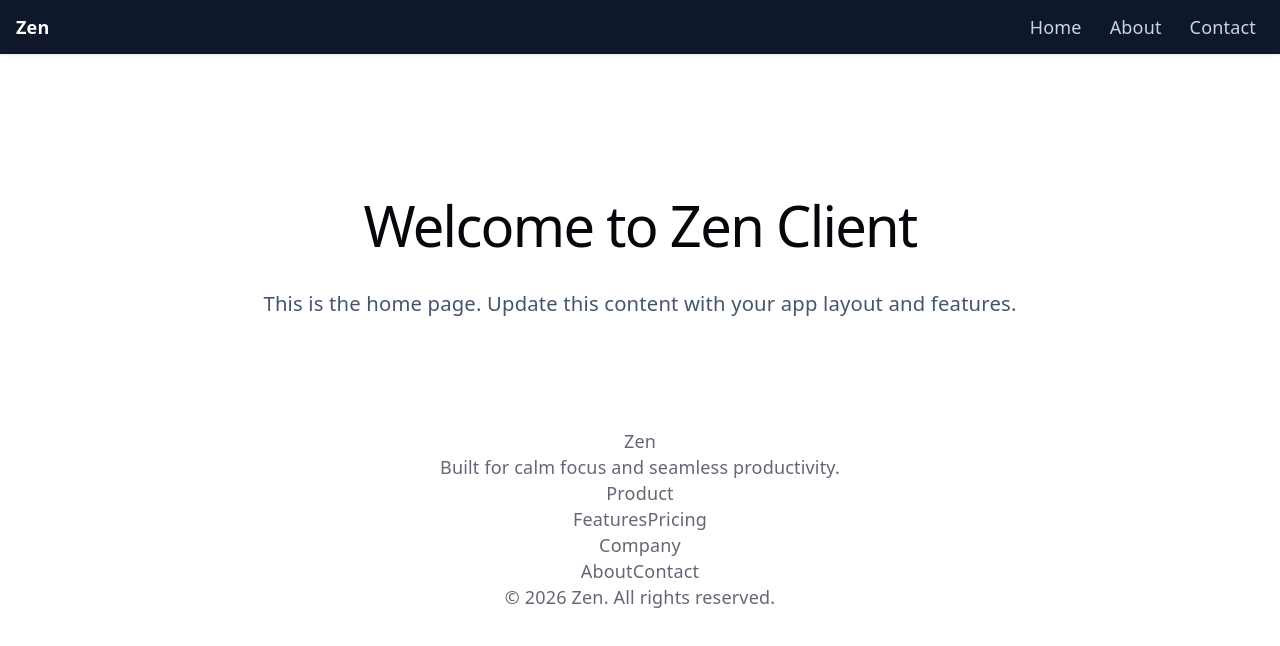
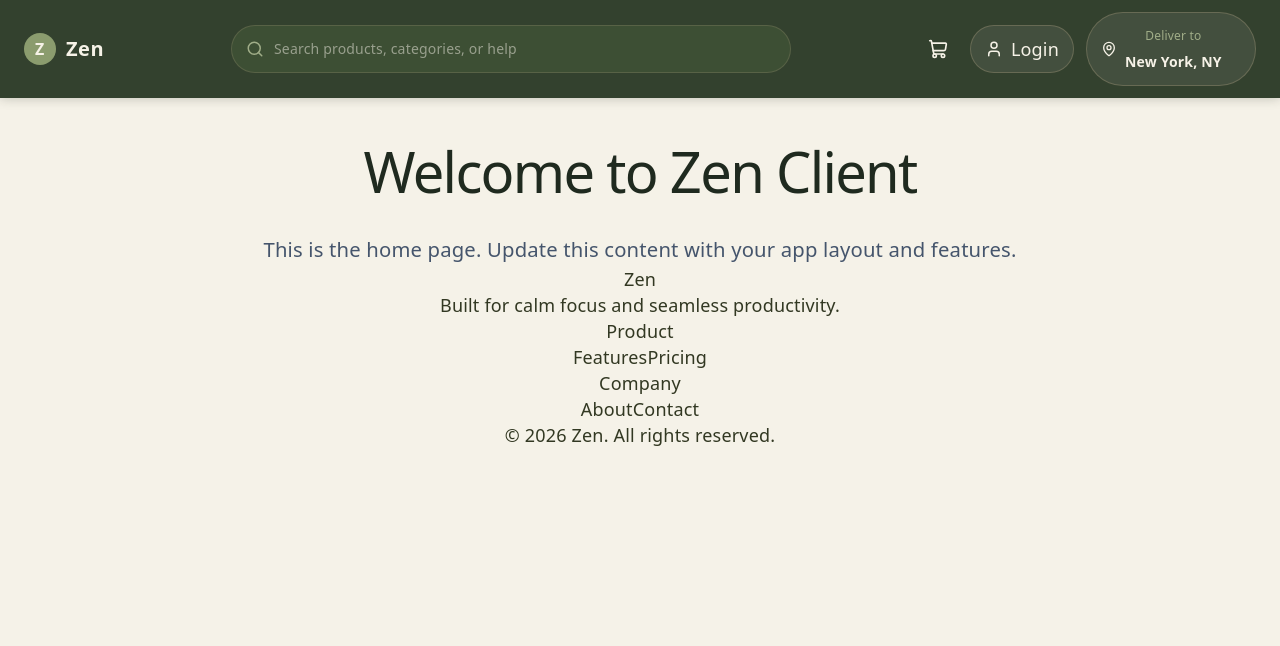
Before and after one commit to madhavavarma/ZenClient, a React (Vite) app: page / in a window 1280 px wide. Shown: the top 646 px of the page. Built offline with nearby package versions, Linux system fonts and the light colour scheme.

Commit message:
Feature | Navbar and its colors

```diff
--- a/src/components/layouts/MainLayout.tsx
+++ b/src/components/layouts/MainLayout.tsx
@@ -7,7 +7,7 @@ export default function MainLayout() {
         <>
             <Navbar />
 
-            <main className="flex flex-col items-center justify-between p-24">
+            <main className="flex flex-col items-center justify-between pt-24 px-6">
                 <Outlet />
             </main>
 
--- /dev/null
+++ b/src/components/navbar/Navbar.module.css
@@ -0,0 +1,133 @@
+.navbar {
+  position: fixed;
+  top: 0;
+  left: 0;
+  width: 100%;
+  display: flex;
+  align-items: center;
+  justify-content: space-between;
+  gap: 16px;
+  padding: 12px 24px;
+  background: var(--navbar-bg);
+  color: var(--navbar-text);
+  box-shadow: var(--navbar-shadow);
+  z-index: 50;
+}
+
+.left {
+  display: flex;
+  align-items: center;
+  gap: 12px;
+}
+
+.logo {
+  display: flex;
+  align-items: center;
+  gap: 10px;
+  font-weight: 700;
+  font-size: 20px;
+  letter-spacing: 0.5px;
+}
+
+.logoCircle {
+  width: 32px;
+  height: 32px;
+  border-radius: 50%;
+  background: var(--brand-bg);
+  display: inline-flex;
+  align-items: center;
+  justify-content: center;
+  color: var(--navbar-text);
+  font-size: 16px;
+}
+
+.searchForm {
+  flex: 1;
+  display: flex;
+  align-items: center;
+  max-width: 560px;
+  min-width: 220px;
+  gap: 10px;
+  background: var(--panel-bg);
+  border: 1px solid var(--border-light);
+  border-radius: 999px;
+  padding: 10px 14px;
+}
+
+.searchInput {
+  flex: 1;
+  border: none;
+  outline: none;
+  background: transparent;
+  color: var(--navbar-text);
+  font-size: 14px;
+  min-width: 0;
+}
+
+.actions {
+  display: flex;
+  align-items: center;
+  gap: 12px;
+}
+
+.address {
+  display: flex;
+  align-items: center;
+  gap: 8px;
+  border: 1px solid var(--border-muted);
+  border-radius: 999px;
+  padding: 10px 14px;
+  background: var(--surface-soft);
+  color: var(--navbar-text);
+  cursor: default;
+  min-width: 170px;
+}
+
+.addressLabel {
+  font-size: 12px;
+  color: var(--text-muted);
+}
+
+.addressLocation {
+  font-size: 14px;
+  font-weight: 600;
+}
+
+.iconButton {
+  position: relative;
+  border: none;
+  background: transparent;
+  color: var(--navbar-text);
+  cursor: pointer;
+  padding: 10px;
+  border-radius: 999px;
+}
+
+.badge {
+  position: absolute;
+  top: 4px;
+  right: 4px;
+  min-width: 18px;
+  height: 18px;
+  padding: 0 6px;
+  border-radius: 999px;
+  background: var(--badge-bg);
+  color: var(--badge-text);
+  font-size: 12px;
+  font-weight: 700;
+  display: flex;
+  align-items: center;
+  justify-content: center;
+}
+
+.loginButton {
+  display: flex;
+  align-items: center;
+  gap: 8px;
+  border: 1px solid var(--border-muted);
+  border-radius: 999px;
+  padding: 10px 14px;
+  background: var(--surface-soft);
+  color: var(--navbar-text);
+  cursor: pointer;
+}
--- a/src/components/navbar/Navbar.tsx
+++ b/src/components/navbar/Navbar.tsx
@@ -1,84 +1,74 @@
 import React from 'react';
-
-type NavItem = {
-  label: string;
-  href?: string;
-  onClick?: () => void;
-};
+import { MapPin, Search, ShoppingCart, User } from 'lucide-react';
+import styles from './Navbar.module.css';
+import '../../styles/colors.css';
 
 type Props = {
   brand?: string;
-  items?: NavItem[];
+  location?: string;
+  cartCount?: number;
+  onSearch?: (query: string) => void;
+  onLogin?: () => void;
+  onCartClick?: () => void;
 };
 
-const styles: { [k: string]: React.CSSProperties } = {
-  container: {
-    display: 'flex',
-    alignItems: 'center',
-    justifyContent: 'space-between',
-    padding: '8px 16px',
-    background: '#0f172a',
-    color: '#fff',
-    boxShadow: '0 1px 3px rgba(0,0,0,0.1)'
-  },
-  brand: {
-    fontWeight: 700,
-    fontSize: 18
-  },
-  nav: {
-    display: 'flex',
-    gap: 12,
-    alignItems: 'center'
-  },
-  link: {
-    color: '#cbd5e1',
-    textDecoration: 'none',
-    padding: '6px 8px',
-    borderRadius: 6,
-    cursor: 'pointer'
-  },
-  linkHover: {
-    color: '#fff',
-    background: 'rgba(255,255,255,0.04)'
-  }
-};
-
-export default function Navbar({ brand = 'Zen', items = [] }: Props) {
-  const [hoverIdx, setHoverIdx] = React.useState<number | null>(null);
+export default function Navbar({
+  brand = 'Zen',
+  location = 'New York, NY',
+  cartCount = 0,
+  onSearch,
+  onLogin,
+  onCartClick,
+}: Props) {
+  const [query, setQuery] = React.useState('');
 
   return (
-    <header style={styles.container}>
-      <div style={styles.brand}>{brand}</div>
-      <nav style={styles.nav} aria-label="main navigation">
-        {items.length === 0 ? (
-          <>
-            <a style={styles.link} href="#" onClick={e => e.preventDefault()}>Home</a>
-            <a style={styles.link} href="#" onClick={e => e.preventDefault()}>About</a>
-            <a style={styles.link} href="#" onClick={e => e.preventDefault()}>Contact</a>
-          </>
-        ) : (
-          items.map((it, idx) => (
-            <a
-              key={idx}
-              href={it.href ?? '#'}
-              onClick={e => {
-                if (it.onClick) {
-                  e.preventDefault();
-                  it.onClick();
-                }
-              }}
-              onMouseEnter={() => setHoverIdx(idx)}
-              onMouseLeave={() => setHoverIdx(null)}
-              style={{
-                ...styles.link,
-                ...(hoverIdx === idx ? styles.linkHover : {})
-              }}
-            >
-              {it.label}
-            </a>
-          ))
-        )}
-      </nav>
+    <header className={styles.navbar}>
+      <div className={styles.left}>
+        <div className={styles.logo}>
+          <span className={styles.logoCircle}>Z</span>
+          <span>{brand}</span>
+        </div>
+      </div>
+
+      <form
+        className={styles.searchForm}
+        onSubmit={(event) => {
+          event.preventDefault();
+          onSearch?.(query);
+        }}
+        role="search"
+      >
+        <Search size={18} color="var(--text-muted)" />
+        <input
+          className={styles.searchInput}
+          type="search"
+          value={query}
+          onChange={(event) => setQuery(event.target.value)}
+          placeholder="Search products, categories, or help"
+          aria-label="Search"
+        />
+      </form>
+
+      <div className={styles.actions}>
+        <button className={styles.iconButton} onClick={onCartClick} aria-label="Open cart">
+          <ShoppingCart size={20} />
+          {cartCount > 0 && <span className={styles.badge}>{cartCount}</span>}
+        </button>
+
+        <button className={styles.loginButton} onClick={onLogin} type="button">
+          <User size={18} />
+          <span>Login</span>
+        </button>
+
+        <div className={styles.address}>
+          <MapPin size={16} />
+          <div>
+            <div className={styles.addressLabel}>Deliver to</div>
+            <div className={styles.addressLocation}>{location}</div>
+          </div>
+        </div>
+      </div>
     </header>
   );
 }
--- a/src/index.css
+++ b/src/index.css
@@ -1,25 +1,14 @@
 @import "tailwindcss";
+@import "./styles/colors.css";
 
 :root {
-  --text: #6b6375;
-  --text-h: #08060d;
-  --bg: #fff;
-  --border: #e5e4e7;
-  --code-bg: #f4f3ec;
-  --accent: #aa3bff;
-  --accent-bg: rgba(170, 59, 255, 0.1);
-  --accent-border: rgba(170, 59, 255, 0.5);
-  --social-bg: rgba(244, 243, 236, 0.5);
-  --shadow:
-    rgba(0, 0, 0, 0.1) 0 10px 15px -3px, rgba(0, 0, 0, 0.05) 0 4px 6px -2px;
-
   --sans: system-ui, 'Segoe UI', Roboto, sans-serif;
   --heading: system-ui, 'Segoe UI', Roboto, sans-serif;
   --mono: ui-monospace, Consolas, monospace;
 
   font: 18px/145% var(--sans);
   letter-spacing: 0.18px;
-  color-scheme: light dark;
+  color-scheme: light;
   color: var(--text);
   background: var(--bg);
   font-synthesis: none;
@@ -29,26 +18,6 @@
 
   @media (max-width: 1024px) {
     font-size: 16px;
-  }
-}
-
-@media (prefers-color-scheme: dark) {
-  :root {
-    --text: #9ca3af;
-    --text-h: #f3f4f6;
-    --bg: #16171d;
-    --border: #2e303a;
-    --code-bg: #1f2028;
-    --accent: #c084fc;
-    --accent-bg: rgba(192, 132, 252, 0.15);
-    --accent-border: rgba(192, 132, 252, 0.5);
-    --social-bg: rgba(47, 48, 58, 0.5);
-    --shadow:
-      rgba(0, 0, 0, 0.4) 0 10px 15px -3px, rgba(0, 0, 0, 0.25) 0 4px 6px -2px;
-  }
-
-  #social .button-icon {
-    filter: invert(1) brightness(2);
   }
 }
 
--- /dev/null
+++ b/src/styles/colors.css
@@ -0,0 +1,23 @@
+:root {
+  --bg: #f5f2e8;
+  --text: #323822;
+  --text-h: #1f2a1f;
+  --border: #d7ceb7;
+  --code-bg: #ece5d6;
+  --accent: #7a8c51;
+  --accent-bg: rgba(122, 140, 81, 0.14);
+  --accent-border: rgba(122, 140, 81, 0.28);
+  --social-bg: rgba(226, 219, 204, 0.45);
+
+  --navbar-bg: #33412e;
+  --navbar-text: #f6f2e7;
+  --navbar-shadow: 0 1px 10px rgba(42, 44, 30, 0.22);
+  --brand-bg: #8b9c6e;
+  --panel-bg: #3d4f34;
+  --text-muted: #a0ad88;
+  --badge-bg: #c07944;
+  --badge-text: #f8f5ec;
+  --surface-soft: rgba(255, 255, 255, 0.08);
+  --border-light: rgba(180, 163, 132, 0.22);
+  --border-muted: rgba(180, 163, 132, 0.32);
+}
--- /dev/null
+++ b/src/styles/colors.ts
@@ -0,0 +1,13 @@
+export const colors = {
+  navbarBackground: '#33412e',
+  brandBackground: '#8b9c6e',
+  panelBackground: '#3d4f34',
+  textOnDark: '#f6f2e7',
+  textMuted: '#a0ad88',
+  cartBadge: '#c07944',
+  textDark: '#323822',
+  borderLight: 'rgba(180,163,132,0.22)',
+  borderMuted: 'rgba(180,163,132,0.32)',
+  backgroundSoft: 'rgba(255,255,255,0.08)',
+  shadow: '0 1px 10px rgba(42,44,30,0.22)',
+}
```
